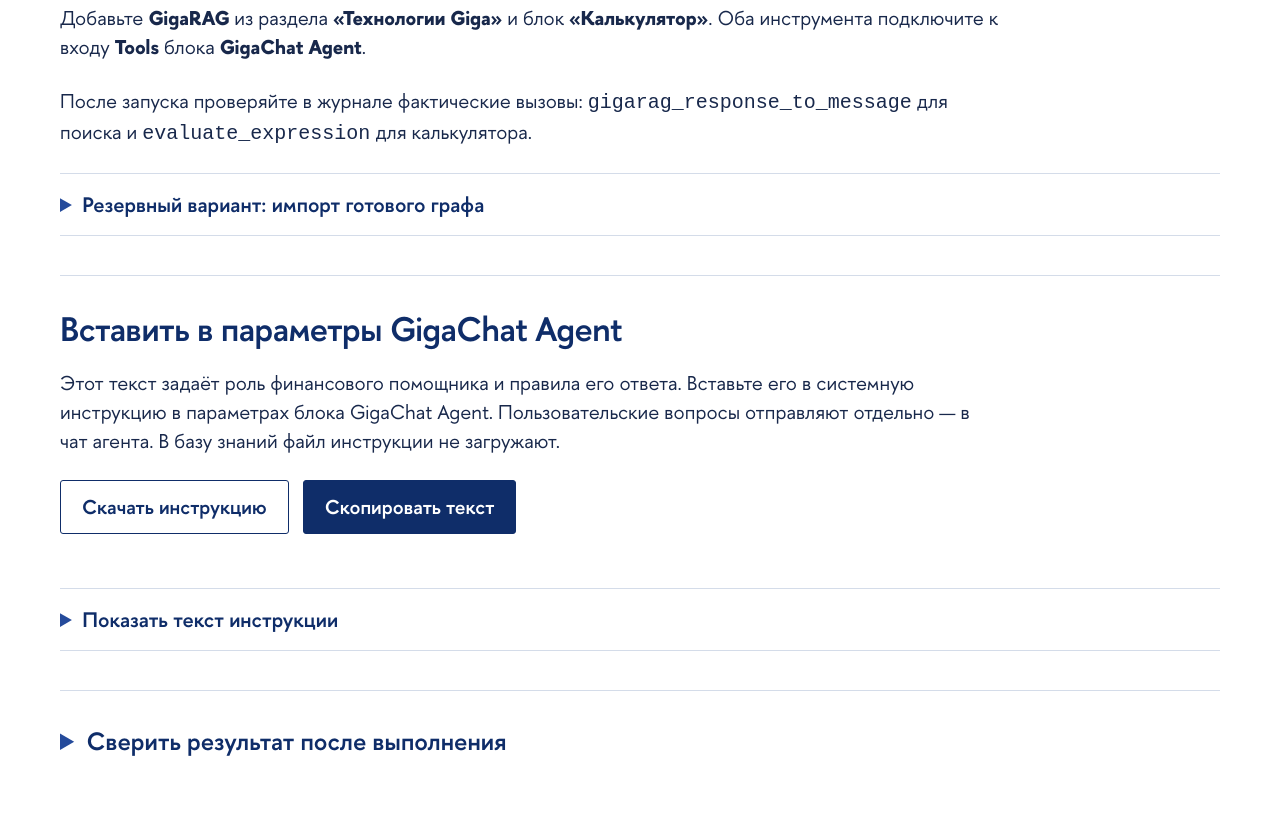
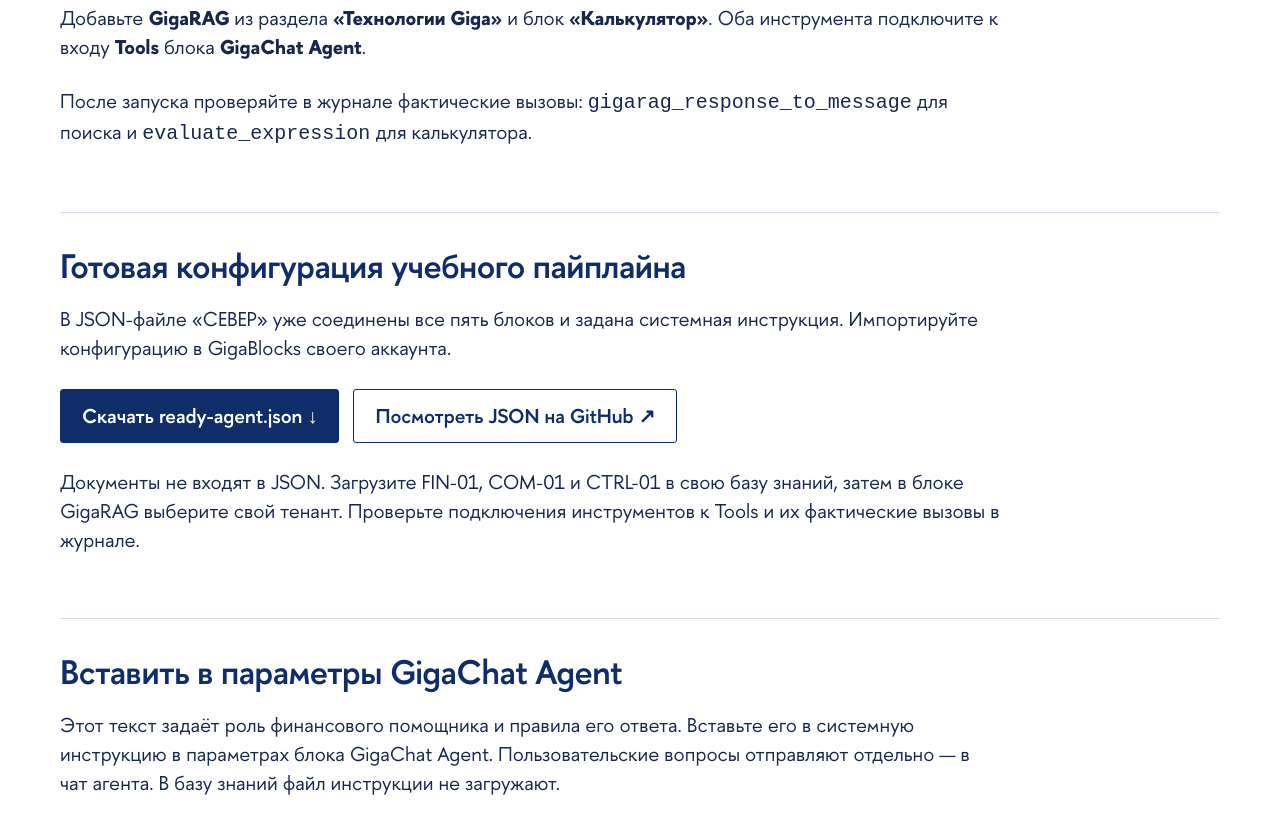
Before and after one commit to alekstravin/genai-business-hse-2026, a plain HTML site: page practice/index.html in a window 1280 px wide. Shown: the part 1643-2458 px from the top of the page. Drawn offline with Linux system fonts and the light colour scheme.

Commit message:
Make ready GigaBlocks pipeline configuration easy to find

```diff
--- a/practice/index.html
+++ b/practice/index.html
@@ -29,6 +29,7 @@
       <div class="primary-actions">
         <a class="button button-primary" href="guide.pdf?v=12" download>Скачать PDF <span aria-hidden="true">↓</span></a>
         <a class="button button-secondary" href="sever-kit.zip?v=12" download>Весь комплект ZIP <span aria-hidden="true">↓</span></a>
+        <a class="button button-secondary" href="ready-agent.json" download>Готовый пайплайн JSON <span aria-hidden="true">↓</span></a>
       </div>
       <p class="download-note">Для скачивания файлов вход в GitHub не требуется.</p>
     </section>
@@ -78,13 +79,16 @@
       <p class="section-intro">Соедините основной путь: <strong>Ввод из чата → GigaChat Agent → Вывод в чат</strong>.</p>
       <p class="section-intro">Добавьте <strong>GigaRAG</strong> из раздела <strong>«Технологии Giga»</strong> и блок <strong>«Калькулятор»</strong>. Оба инструмента подключите к входу <strong>Tools</strong> блока <strong>GigaChat Agent</strong>.</p>
       <p class="section-intro">После запуска проверяйте в журнале фактические вызовы: <code>gigarag_response_to_message</code> для поиска и <code>evaluate_expression</code> для калькулятора.</p>
-      <details class="instruction-details">
-        <summary>Резервный вариант: импорт готового графа</summary>
-        <div class="reference-content">
-          <p>Скачайте шаблон и импортируйте его в GigaBlocks. После импорта откройте GigaRAG и выберите свой тенант с тремя документами. Проверьте подключение обоих инструментов к Tools.</p>
-          <p><a class="button button-secondary" href="ready-agent.json?v=12" download>Скачать ready-agent.json</a></p>
-        </div>
-      </details>
+    </section>
+
+    <section class="section" id="ready-pipeline" aria-labelledby="ready-title">
+      <h2 id="ready-title">Готовая конфигурация учебного пайплайна</h2>
+      <p class="section-intro">В JSON-файле «СЕВЕР» уже соединены все пять блоков и задана системная инструкция. Импортируйте конфигурацию в GigaBlocks своего аккаунта.</p>
+      <div class="primary-actions">
+        <a class="button button-primary" href="ready-agent.json" download>Скачать ready-agent.json ↓</a>
+        <a class="button button-secondary" href="https://github.com/alekstravin/genai-business-hse-2026/blob/main/practice/ready-agent.json" target="_blank" rel="noopener">Посмотреть JSON на GitHub ↗</a>
+      </div>
+      <p class="section-intro" style="margin-top:24px">Документы не входят в JSON. Загрузите FIN-01, COM-01 и CTRL-01 в свою базу знаний, затем в блоке GigaRAG выберите свой тенант. Проверьте подключения инструментов к Tools и их фактические вызовы в журнале.</p>
     </section>
 
     <section class="section" aria-labelledby="prompt-title">
```
Also changed, not shown: case/index.html (+1 -1 lines), 1 other file.
